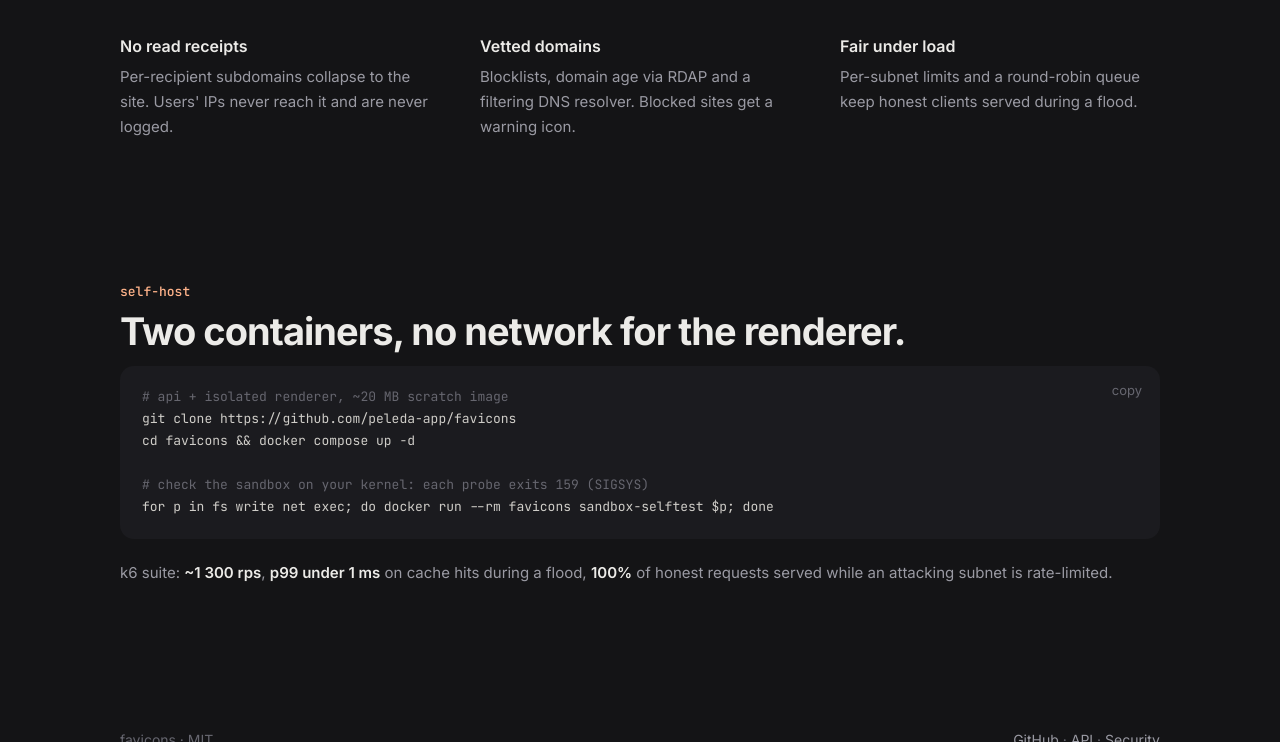
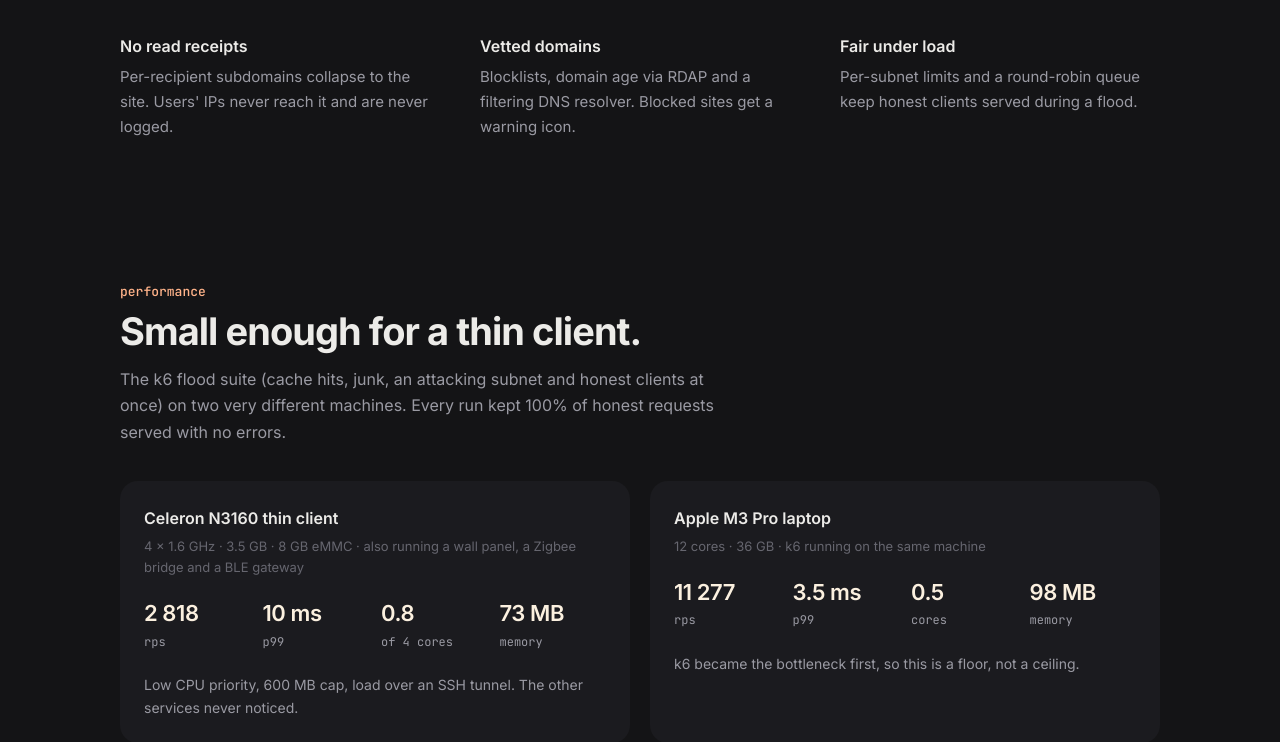
Before and after one commit to peleda-app/favicons, a plain HTML site: page site/index.html in a window 1280 px wide. Shown: the part 2058-2800 px from the top of the page. Drawn offline with Linux system fonts and the light colour scheme.

Commit message:
docs: performance on a celeron thin client and an m3 pro

```diff
--- a/site/index.html
+++ b/site/index.html
@@ -98,14 +98,21 @@ h2 { font-size: clamp(28px, 3.4vw, 38px); letter-spacing: -.025em; line-height:
 .code .c { color: var(--dim); }
 .copy { position: absolute; top: 12px; right: 12px; border: 0; background: transparent; color: var(--dim); font: 13px var(--sans); cursor: pointer; padding: 4px 6px; border-radius: 6px; }
 .copy:hover { color: var(--text); }
-.bench { margin-top: 22px; color: var(--muted); font-size: 15px; }
-.bench b { color: var(--text); font-weight: 600; }
+.perf { display: grid; grid-template-columns: 1fr 1fr; gap: 20px; }
+.machine { background: var(--surface); border-radius: 18px; padding: 24px; }
+.machine h3 { margin: 0 0 4px; font-size: 16px; font-weight: 600; }
+.machine .spec { margin: 0 0 22px; color: var(--dim); font-size: 13px; }
+.figures { display: grid; grid-template-columns: repeat(4, 1fr); gap: 12px; }
+.figures b { display: block; font: 600 22px/1.2 var(--sans); letter-spacing: -.02em; color: var(--cream); }
+.figures span { font: 12px var(--mono); color: var(--muted); }
+.machine .note { margin: 20px 0 0; color: var(--muted); font-size: 14px; }
 
 footer { padding: 56px 0 64px; color: var(--dim); font-size: 14px; display: flex; justify-content: space-between; gap: 16px; flex-wrap: wrap; }
 footer a { color: var(--muted); }
 
 @media (max-width: 860px) {
   .api { grid-template-columns: 1fr; }
+  .perf { grid-template-columns: 1fr; }
   .points { grid-template-columns: 1fr 1fr; }
   nav .links a:not(:last-child) { display: none; }
 }
@@ -115,6 +122,7 @@ footer a { color: var(--muted); }
   .grid { gap: 10px; }
   .points { grid-template-columns: 1fr; }
   .cell span { display: none; }
+  .figures { grid-template-columns: 1fr 1fr; }
 }
 @media (prefers-reduced-motion: reduce) {
   * { transition: none !important; animation: none !important; }
@@ -132,6 +140,7 @@ footer a { color: var(--muted); }
   <div class="links">
     <a href="#api">API</a>
     <a href="#safety">Safety</a>
+    <a href="#performance">Performance</a>
     <a href="#self-host">Self-host</a>
     <a href="https://github.com/peleda-app/favicons">GitHub</a>
   </div>
@@ -201,6 +210,36 @@ footer a { color: var(--muted); }
   </div>
 </section>
 
+<section id="performance">
+  <div class="eyebrow">performance</div>
+  <h2>Small enough for a thin client.</h2>
+  <p class="sub">The k6 flood suite (cache hits, junk, an attacking subnet and honest clients at once) on two very different machines. Every run kept 100% of honest requests served with no errors.</p>
+  <div class="perf">
+    <div class="machine">
+      <h3>Celeron N3160 thin client</h3>
+      <p class="spec">4 × 1.6 GHz · 3.5 GB · 8 GB eMMC · also running a wall panel, a Zigbee bridge and a BLE gateway</p>
+      <div class="figures">
+        <div><b>2 818</b><span>rps</span></div>
+        <div><b>10 ms</b><span>p99</span></div>
+        <div><b>0.8</b><span>of 4 cores</span></div>
+        <div><b>73 MB</b><span>memory</span></div>
+      </div>
+      <p class="note">Low CPU priority, 600 MB cap, load over an SSH tunnel. The other services never noticed.</p>
+    </div>
+    <div class="machine">
+      <h3>Apple M3 Pro laptop</h3>
+      <p class="spec">12 cores · 36 GB · k6 running on the same machine</p>
+      <div class="figures">
+        <div><b>11 277</b><span>rps</span></div>
+        <div><b>3.5 ms</b><span>p99</span></div>
+        <div><b>0.5</b><span>cores</span></div>
+        <div><b>98 MB</b><span>memory</span></div>
+      </div>
+      <p class="note">k6 became the bottleneck first, so this is a floor, not a ceiling.</p>
+    </div>
+  </div>
+</section>
+
 <section id="self-host">
   <div class="eyebrow">self-host</div>
   <h2>Two containers, no network for the renderer.</h2>
@@ -209,9 +248,9 @@ git clone https://github.com/peleda-app/favicons
 cd favicons && docker compose up -d
 
 <span class="c"># check the sandbox on your kernel: each probe exits 159 (SIGSYS)</span>
-for p in fs write net exec; do docker run --rm favicons sandbox-selftest $p; done</pre></div>
-  <p class="bench">k6 suite: <b>~1 300 rps</b>, <b>p99 under 1 ms</b> on cache hits during a flood, <b>100%</b> of honest requests served while an attacking subnet is rate-limited.</p>
+for p in fs write net exec prctl; do docker run --rm favicons sandbox-selftest $p; done</pre></div>
 </section>
+
 
 <footer>
   <span>favicons · MIT</span>
```
Also changed, not shown: README.md.
